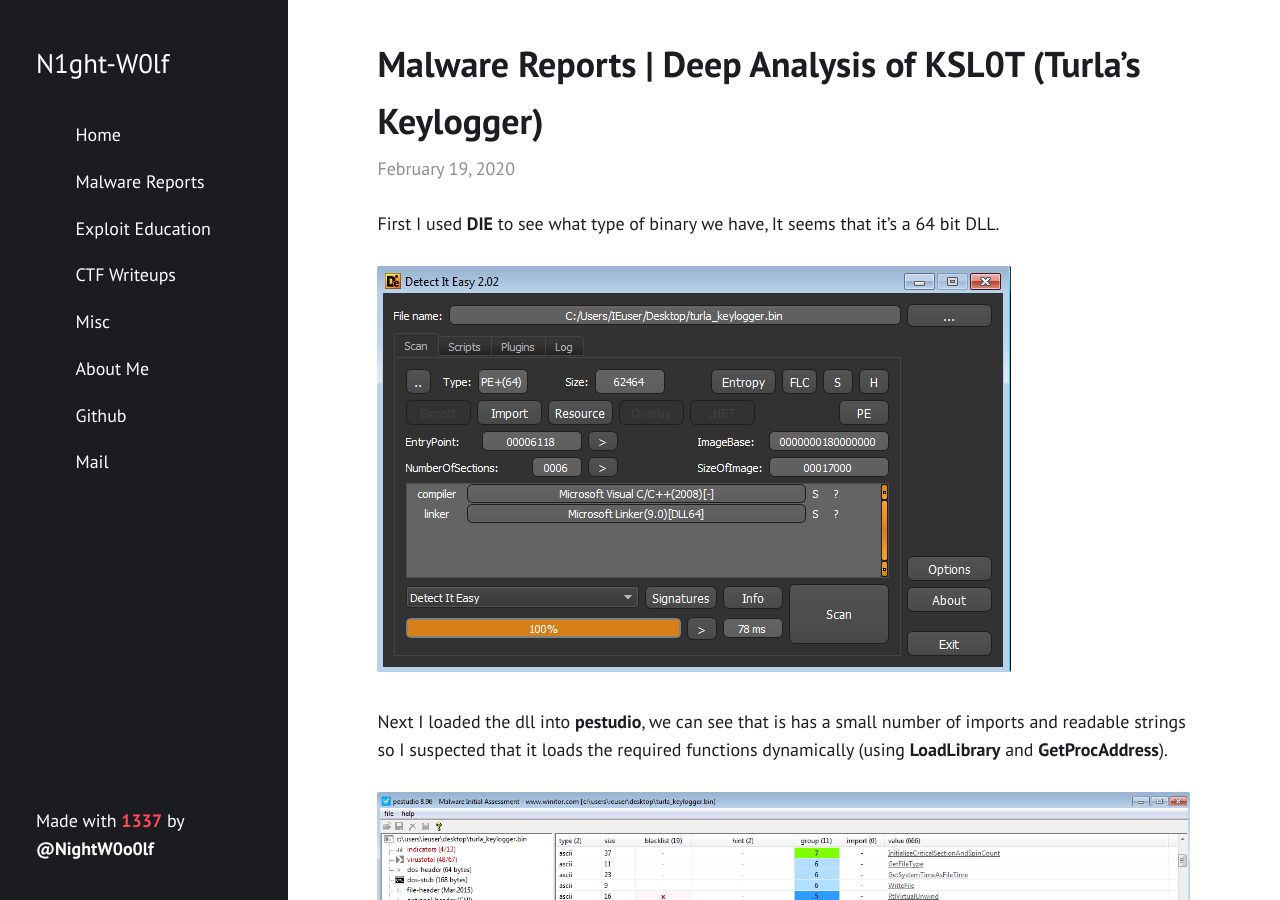
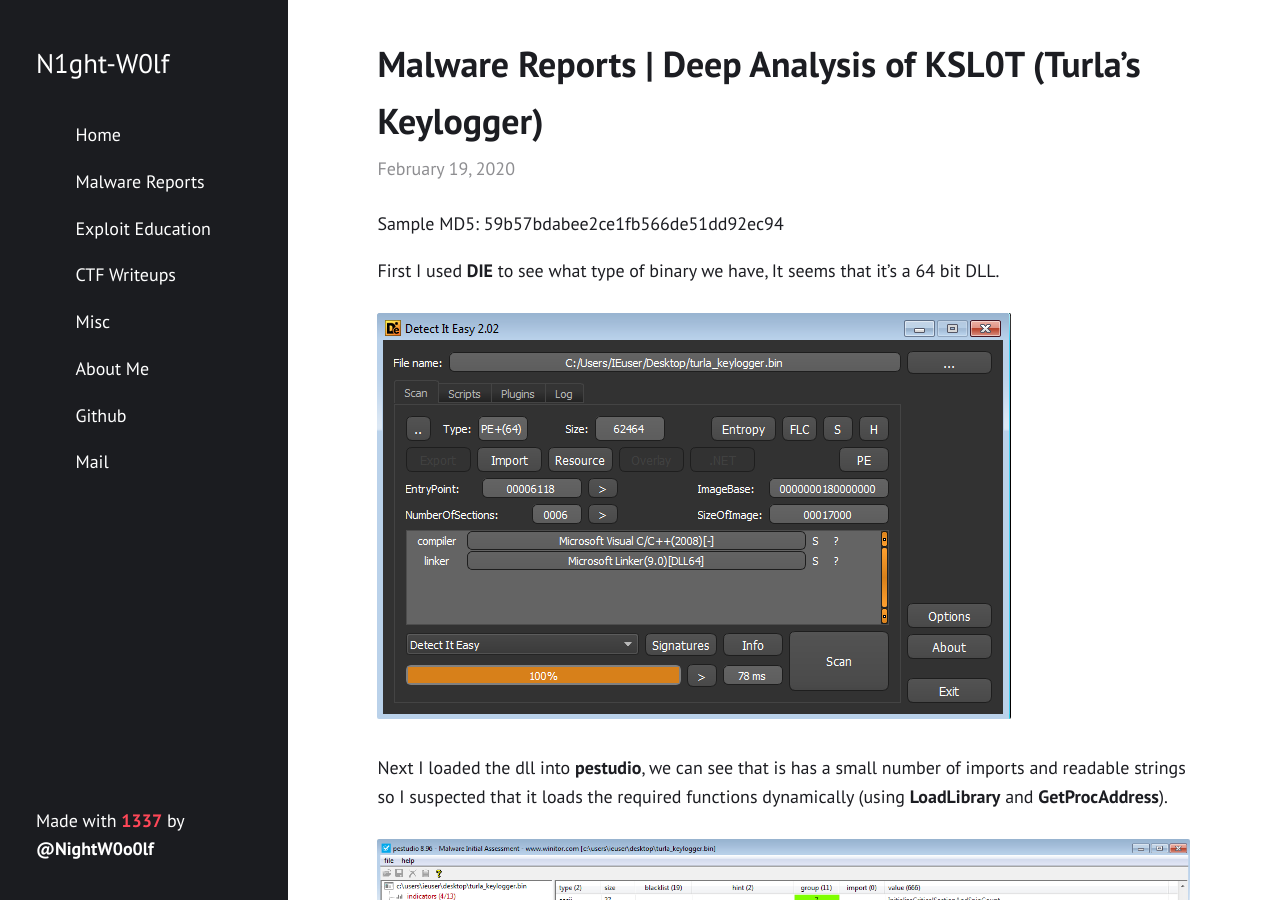
Before and after one commit to n1ght-w0lf/n1ght-w0lf.github.io, a Jekyll site: the page built from _posts/Malware Reports/2020-02-19-ksl0t-keylogger.md, in a window 1280 px wide and 900 px high. Built offline with Jekyll 4.4.1, drawn with Linux system fonts in a browser that asks for light colours.

Commit message:
Update 2020-02-19-ksl0t-keylogger.md

```diff
--- a/_posts/Malware Reports/2020-02-19-ksl0t-keylogger.md
+++ b/_posts/Malware Reports/2020-02-19-ksl0t-keylogger.md
@@ -3,6 +3,8 @@ title: "Malware Reports | Deep Analysis of KSL0T (Turla’s Keylogger)"
 permalink: "malware-reports/:title"
 layout: post
 ---
+
+Sample MD5: 59b57bdabee2ce1fb566de51dd92ec94
 
 First I used **DIE** to see what type of binary we have, It seems that it's a 64 bit DLL.
 
```
